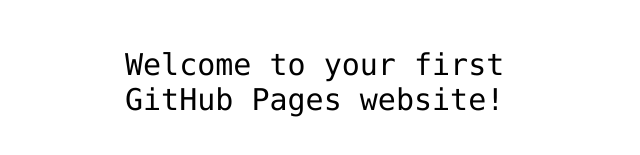
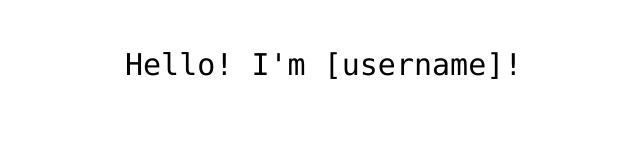
Before and after one commit to SoggyBuket/hello-world, a plain HTML site: page index.html in a window 1280 px wide. Shown: the part 341-496 px from the top of the page, without its empty margins (315-955 px from the left). Drawn offline with Linux system fonts and the light colour scheme.

Commit message:
Update index.html

```diff
--- a/index.html
+++ b/index.html
@@ -12,7 +12,7 @@
 <img src="https://octodex.github.com/images/daftpunktocat-thomas.gif" id="octocat" alt="octocat-gif" />
 
 <!-- Change this code here by copy and pasting your template on line 15 -->
-<p>Welcome to your first GitHub Pages website!</p>
+<p>Hello! I'm [username]!</p>
 
 </body>
 </html>
```
